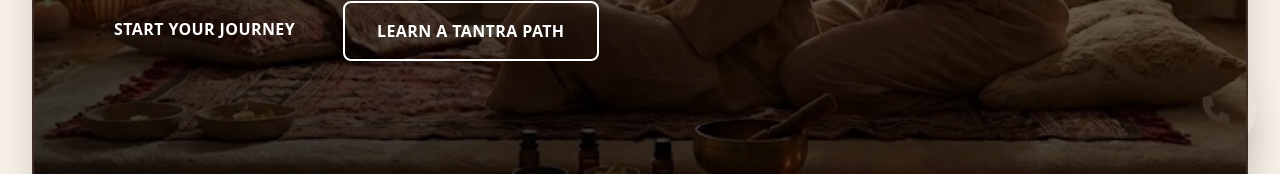
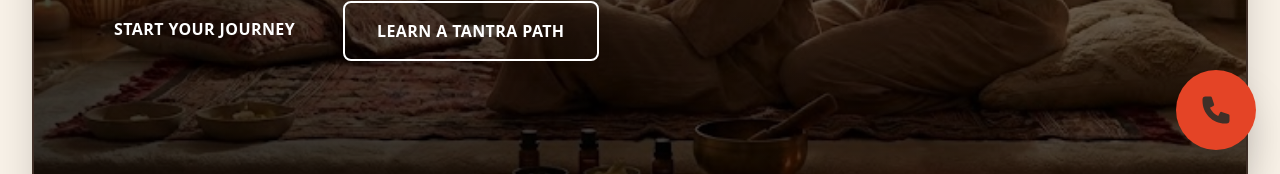
Before and after one commit to HarshalPatel1972/a1-tantra, a Next.js app: page / in a window 1280 px wide. Shown: the part 626-800 px from the top of the page. Built offline with nearby package versions, Linux system fonts and the light colour scheme; no server answers.

Commit message:
Force accent-red color on Call Me button using inline styles (#E44426)

```diff
--- a/components/CallMeButton.tsx
+++ b/components/CallMeButton.tsx
@@ -15,7 +15,8 @@ export default function CallMeButton() {
           onClick={() => window.open(`tel:${phoneNumber}`)}
           onMouseEnter={() => setIsHovered(true)}
           onMouseLeave={() => setIsHovered(false)}
-          className="relative group flex items-center justify-center w-16 h-16 md:w-20 md:h-20 bg-accent-red rounded-full shadow-2xl hover:shadow-3xl transition-all duration-300 transform hover:scale-110"
+          style={{ backgroundColor: "#E44426" }}
+          className="relative group flex items-center justify-center w-16 h-16 md:w-20 md:h-20 rounded-full shadow-2xl hover:shadow-3xl transition-all duration-300 transform hover:scale-110"
         >
           {/* Phone Icon */}
           <svg
@@ -32,19 +33,21 @@ export default function CallMeButton() {
 
         {/* Tooltip on Desktop */}
         <div
-          className={`absolute bottom-full right-0 mb-3 px-4 py-2 bg-accent-red text-cream rounded-lg whitespace-nowrap font-bold text-sm transition-all duration-300 pointer-events-none shadow-lg ${
+          style={{ backgroundColor: "#E44426" }}
+          className={`absolute bottom-full right-0 mb-3 px-4 py-2 text-cream rounded-lg whitespace-nowrap font-bold text-sm transition-all duration-300 pointer-events-none shadow-lg ${
             isHovered ? "opacity-100 translate-y-0" : "opacity-0 translate-y-2"
           } hidden md:block`}
         >
           Call Me Now
-          <div className="absolute top-full right-2 w-2 h-2 bg-accent-red transform rotate-45"></div>
+          <div style={{ backgroundColor: "#E44426" }} className="absolute top-full right-2 w-2 h-2 transform rotate-45"></div>
         </div>
       </div>
 
       {/* Mobile Tooltip */}
       <div className="fixed bottom-24 right-6 md:hidden z-40 pointer-events-none">
         <div
-          className={`px-3 py-2 bg-accent-red text-cream rounded-lg text-xs font-bold transition-all duration-300 shadow-lg ${
+          style={{ backgroundColor: "#E44426" }}
+          className={`px-3 py-2 text-cream rounded-lg text-xs font-bold transition-all duration-300 shadow-lg ${
             isHovered ? "opacity-100" : "opacity-0"
           }`}
         >
```
